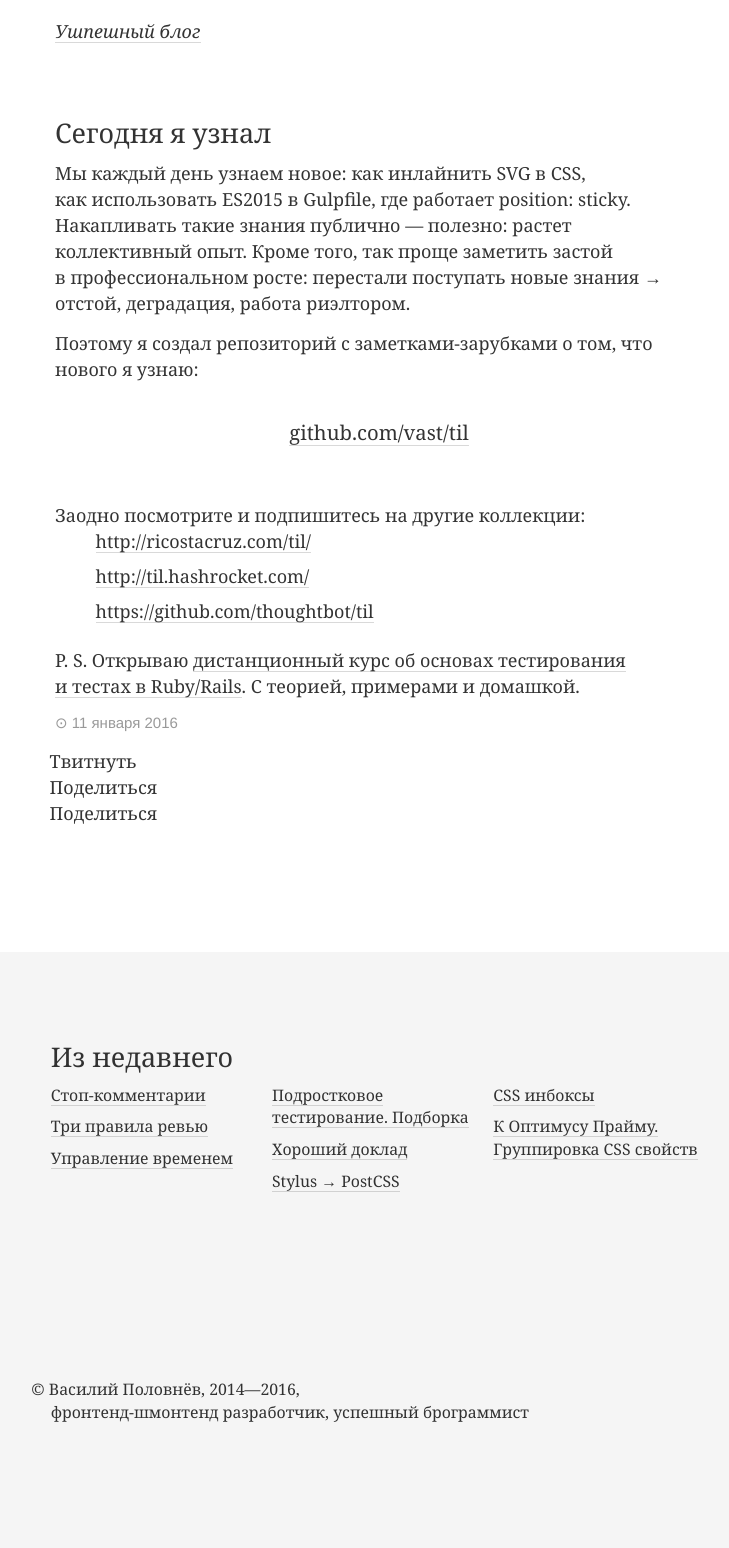
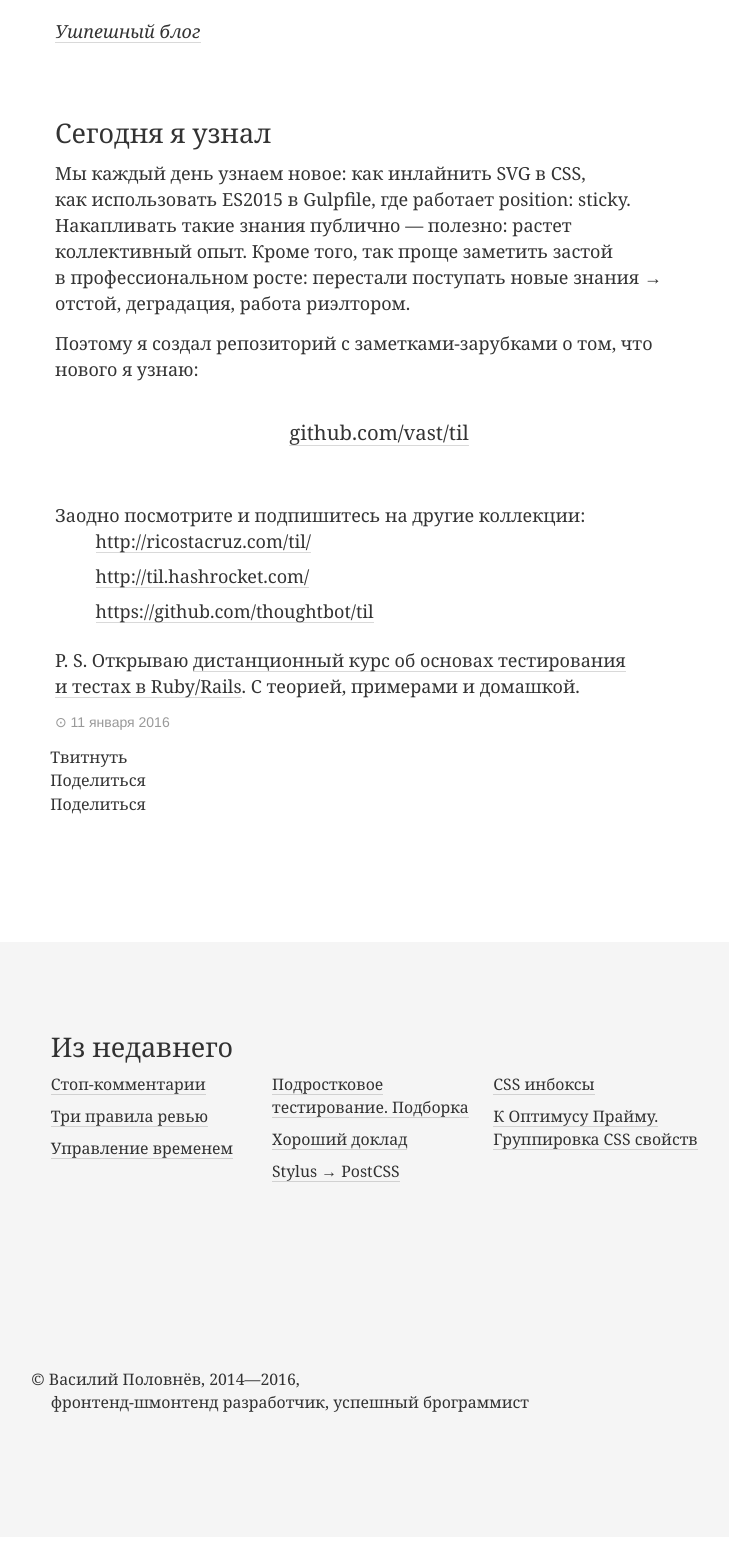
Before and after one commit to vast/vast.github.io, a Jekyll site: the page built from _posts/2016-01-11-til.md, in a window 1280 px wide. Shown: the whole page, without its empty margins (17-746 px from the left). Built offline with Jekyll 4.4.1, drawn with Linux system fonts in a browser that asks for light colours; a style sheet for code colours, icons or effects is not loaded.

Commit message:
fixate post-date font-size

```diff
--- a/_sass/modules/_posts.scss
+++ b/_sass/modules/_posts.scss
@@ -2,7 +2,12 @@
   @include container;
 }
 
+.post-meta {
+  font-size: 16px;
+}
+
 .post-date {
+  font-size: .875em;
   display: block;
   font-family: Helvetica Neue, Arial, sans-serif;
   color: lighten($text-color, 50%);
```
